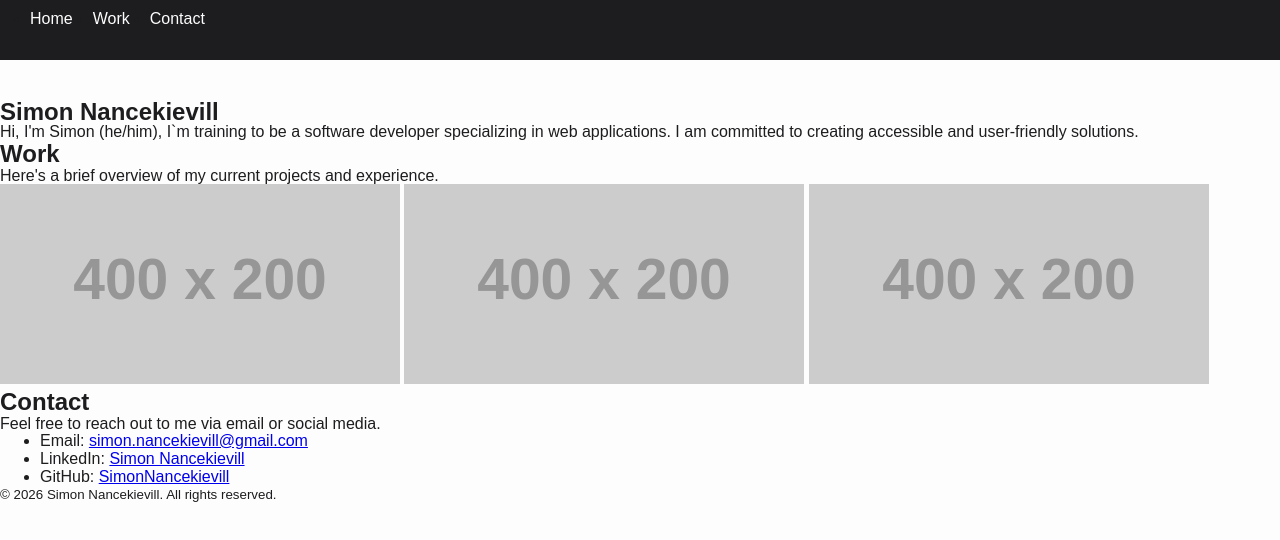
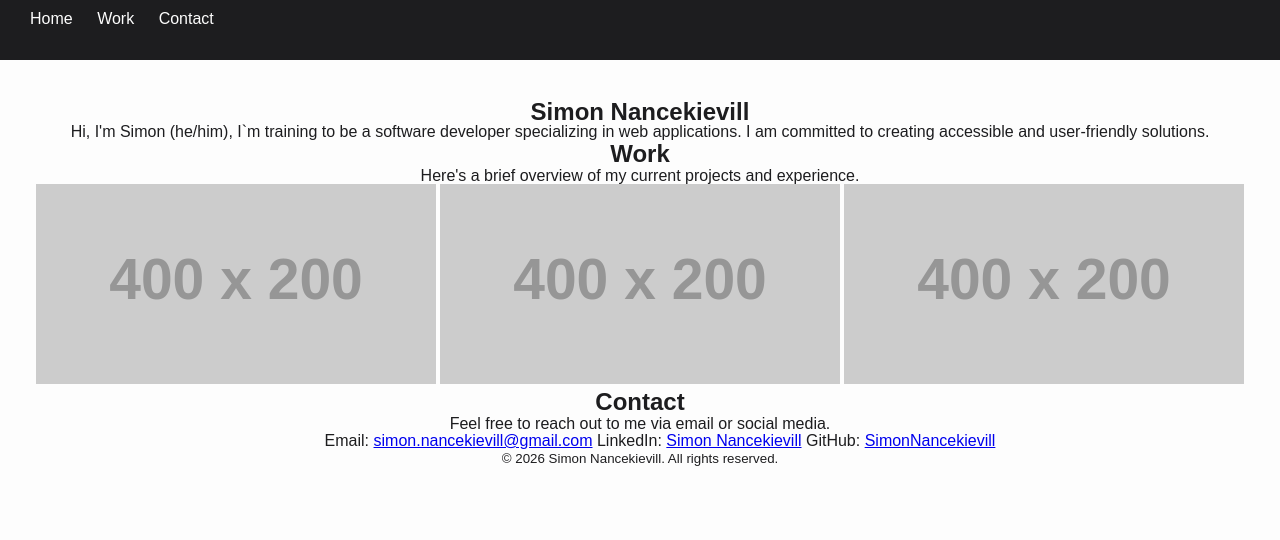
Before and after one commit to SimonNancekievill/personal-website, a website: page index.html in a window 1280 px wide. Drawn offline with Linux system fonts and the light colour scheme; placeholder pictures from the web are drawn by us.

Commit message:
adjustments

```diff
--- a/css/style.css
+++ b/css/style.css
@@ -9,6 +9,7 @@ body {
   color: #1d1d1f;
   position: relative;
   top: 100px;
+  text-align: center;
 }
 
 header {
@@ -21,8 +22,9 @@ header {
 }
 
 .navigation {
-  display: flex;
-  flex-direction: row;
+  display: inline;
+  /* display: flex;
+  flex-direction: row; */
   position: absolute;
   /* align-content: center; */
   left: 20px;
@@ -55,3 +57,12 @@ p {
   font-size: 16px;
   text-decoration: none;
 }
+
+li {
+  text-decoration: none;
+  display: inline;
+}
+/*
+#contact {
+  display:;
+} */
```
